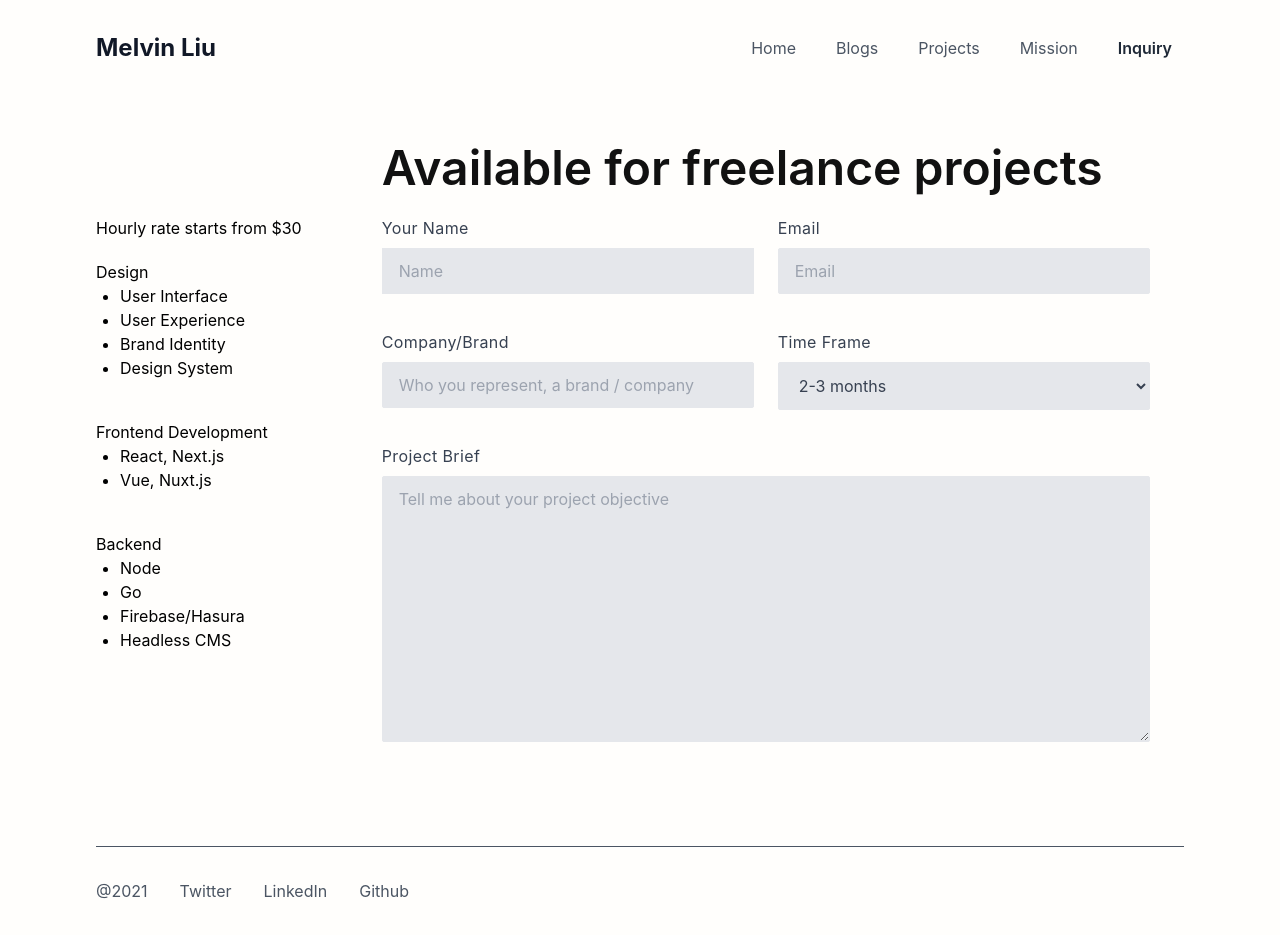
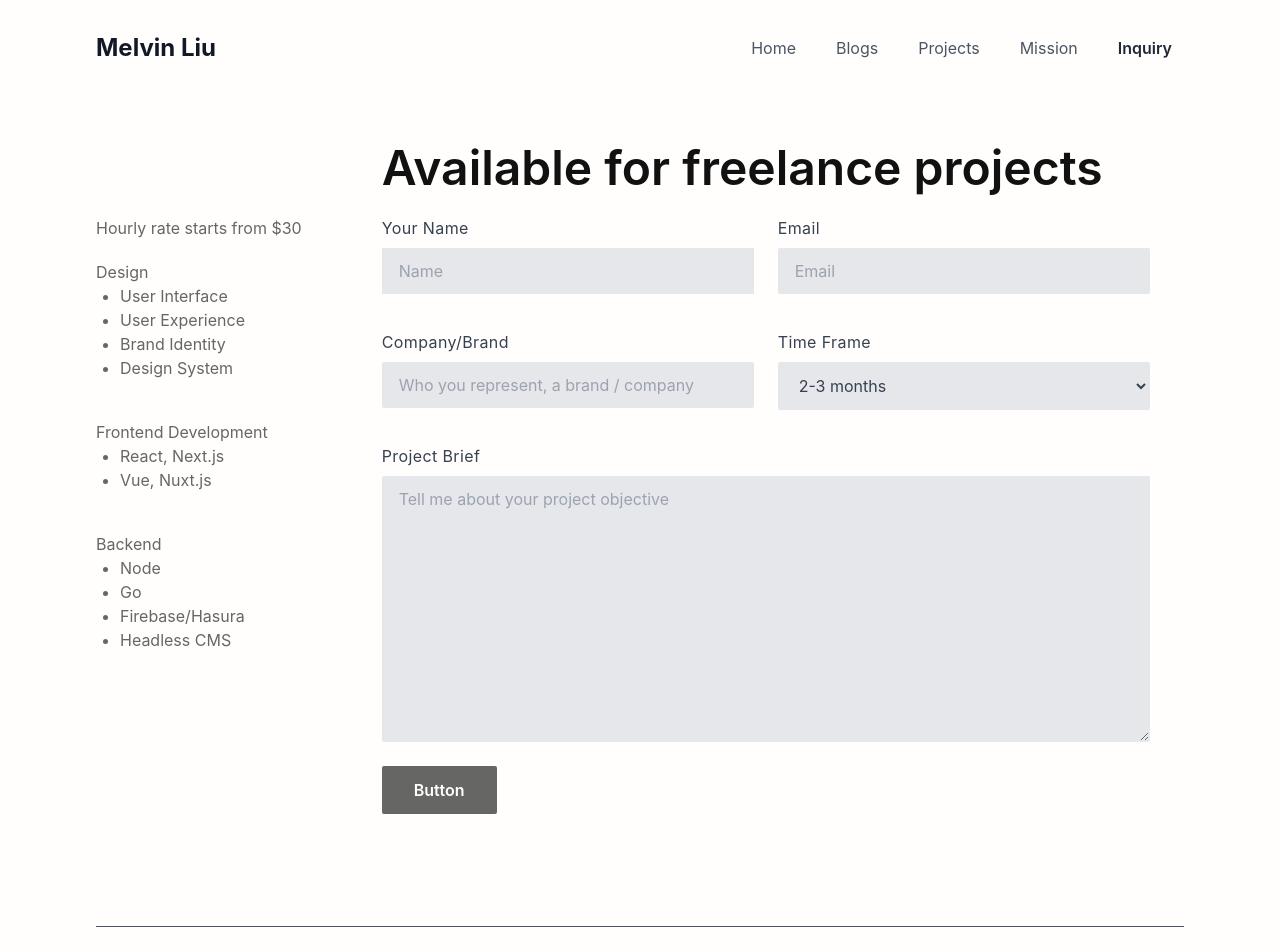
Before and after one commit to melvnl/melvinliu.com, a Next.js app: page /inquiry in a window 1280 px wide. Shown: the top 952 px of the page. Built offline with nearby package versions, Linux system fonts and the light colour scheme.

Commit message:
chores: add submit btn

```diff
--- a/components/Form.tsx
+++ b/components/Form.tsx
@@ -83,6 +83,12 @@ export default function Form() {
           />
         </div>
       </div>
+      <button
+        type="submit"
+        className="bg-primaryGray hover:bg-primaryRed text-white font-semibold py-3 px-8 rounded-sm mb-8"
+      >
+        Button
+      </button>
     </form>
   );
 }
--- a/components/Sidebar.tsx
+++ b/components/Sidebar.tsx
@@ -1,6 +1,6 @@
 export default function Sidebar() {
   return (
-    <div className=" md:pt-[120px] lg:pt-[72px] max-w-xs">
+    <div className=" text-primaryGray md:pt-[120px] lg:pt-[72px] max-w-xs">
     <h1>Hourly rate starts from $30</h1>
     <div className="flex flex-col w-full ">
       <div id="design" className=" my-5">
```
